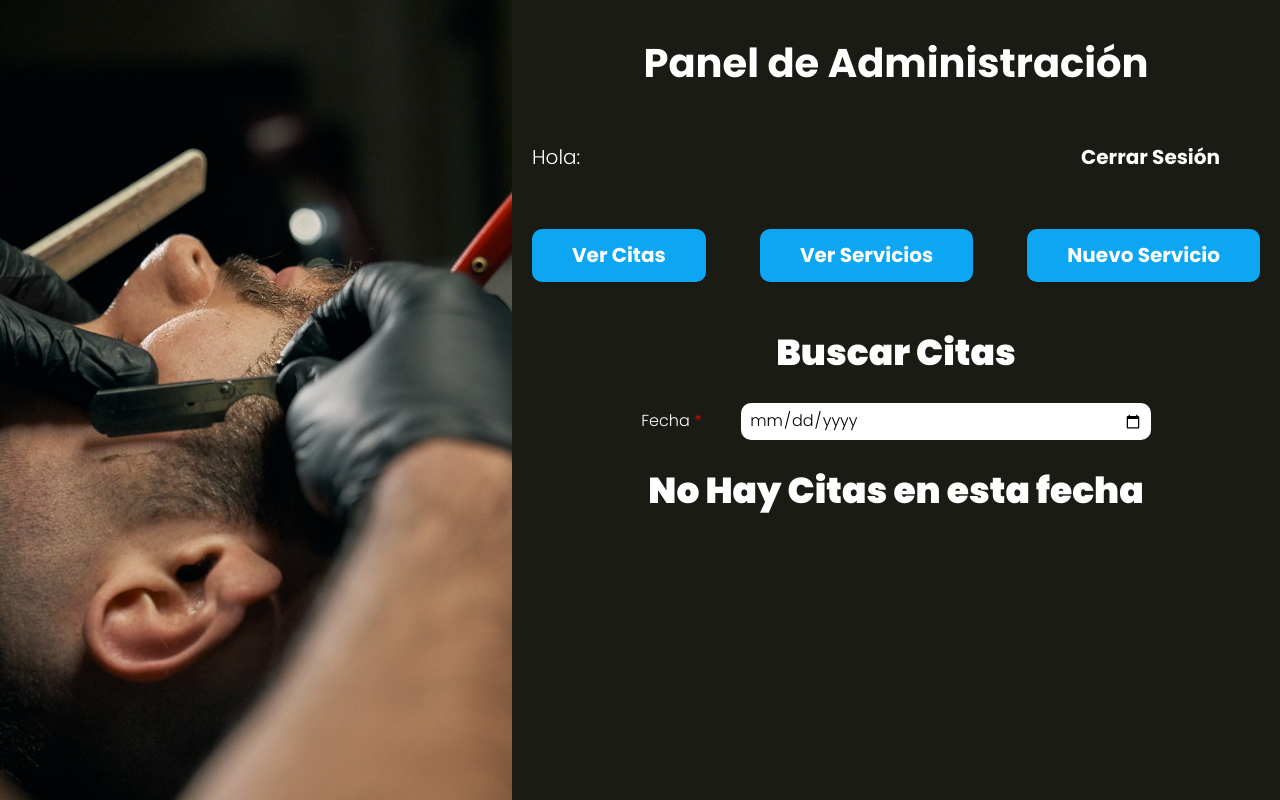
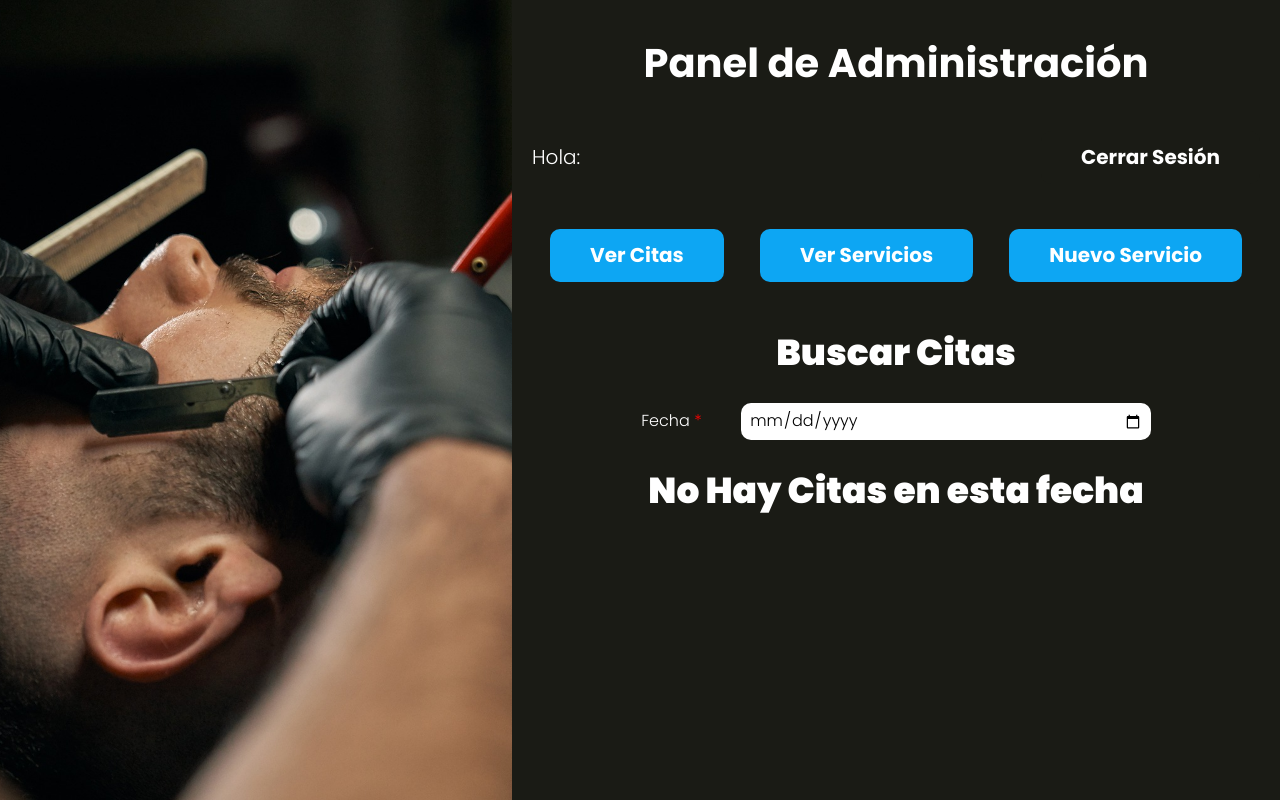
Before and after one commit to edwinjs31/peluqueria_php_mvc, a PHP site: the page made by views/admin/index.php in a window 1280 px wide. Run offline with PHP 8.4, Linux system fonts and the light colour scheme; the template is opened without the code that fills it, so the values that code supplies are empty; the visitor is signed in with stand-in values (Sample User, id 1).

Commit message:
Modificando estilos panel admin

```diff
--- a/src/scss/layout/_UI.scss
+++ b/src/scss/layout/_UI.scss
@@ -54,7 +54,7 @@
 
     @include m.tablet {
         display: flex;
-        justify-content: space-between;
+        justify-content: space-around;
     }
 
     .boton {
--- a/src/scss/layout/_admin.scss
+++ b/src/scss/layout/_admin.scss
@@ -2,7 +2,7 @@
 
 .citas {
     list-style: none;
-    padding: 0;
+    padding: 2rem;
 
     li {
         padding: 1rem;
@@ -31,5 +31,6 @@
     .boton,
     .boton-eliminar {
         margin: 0;
+        border-radius: 1rem;
     }
 }
--- a/views/admin/index.php
+++ b/views/admin/index.php
@@ -39,7 +39,7 @@
                     <p>Hora: <span><?php echo $cita->hora; ?></span></p>
                     <p>Cliente: <span><?php echo $cita->cliente; ?></span></p>
                     <p>Email: <span><?php echo $cita->email; ?></span></p>
-                    <p>Email: <span><?php echo $cita->telefono; ?></span></p>
+                    <p>Teléfono: <span><?php echo $cita->telefono; ?></span></p>
 
                     <h3>Servicios</h3>
             <?php
```
Also changed, not shown: public/build/css/app.css, 1 other file.
